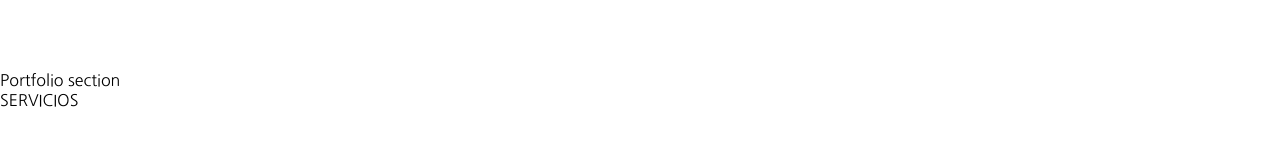
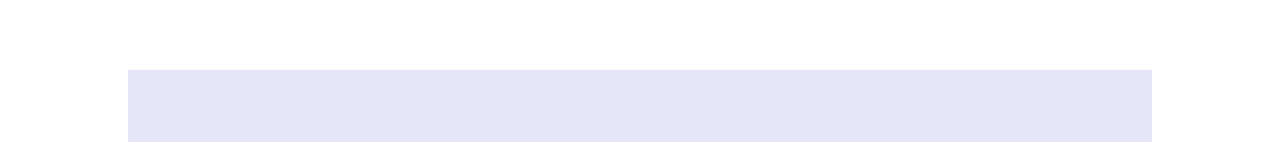
Before and after one commit to juniperalcorn/joel-s-portfolio, a React (Create React App) app in the folder client/: page / in a window 1280 px wide. Shown: the part 658-800 px from the top of the page. Built offline with nearby package versions, Linux system fonts and the light colour scheme.

Commit message:
style services/portfolio

```diff
--- a/client/src/App.css
+++ b/client/src/App.css
@@ -78,6 +78,23 @@
   margin-bottom: 3%
 }
 
+/* P O R T F O L I O */
+.portfolio{
+  display: flex;
+  flex-direction: row;
+  margin: 10%;
+  padding: 5%;
+  background-color: lavender;
+}
+
+/* S E R V I C E S */
+.services{
+  display: flex;
+  flex-direction: row;
+  margin: 10%;
+  padding: 5%;
+  background-color: skyblue;
+}
 /* C O N T A C T */
 .contact{
   display: flex;
--- a/client/src/components/Portfolio.js
+++ b/client/src/components/Portfolio.js
@@ -8,7 +8,7 @@ class Portfolio extends Component{
     render(){
         return(
             <div className='portfolio'>
-                Portfolio section
+                <h2>Portfolio section</h2>
             </div>
         )
     }
--- a/client/src/components/Services.js
+++ b/client/src/components/Services.js
@@ -3,7 +3,7 @@ import React from 'react'
 function Services(){
     return(
         <div className='services'>
-            SERVICIOS
+            <h2>SERVICIOS</h2>
         </div>
     )
 }
```
